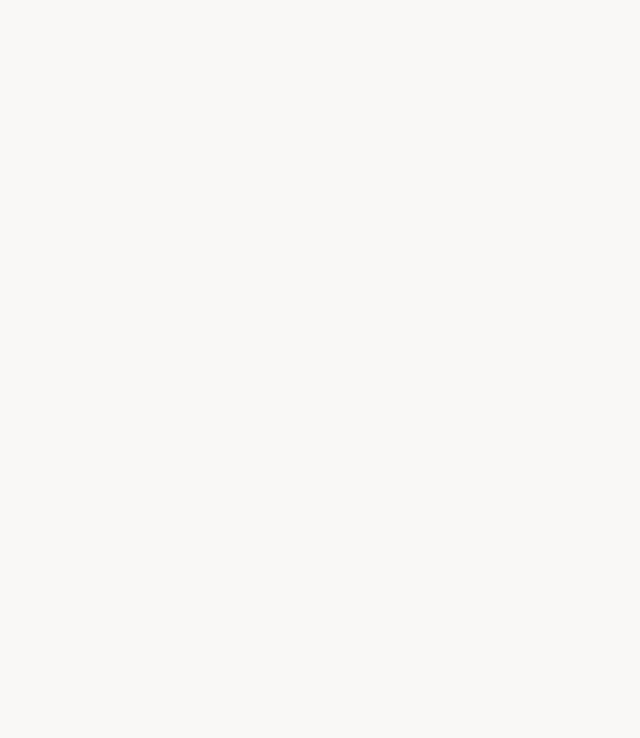
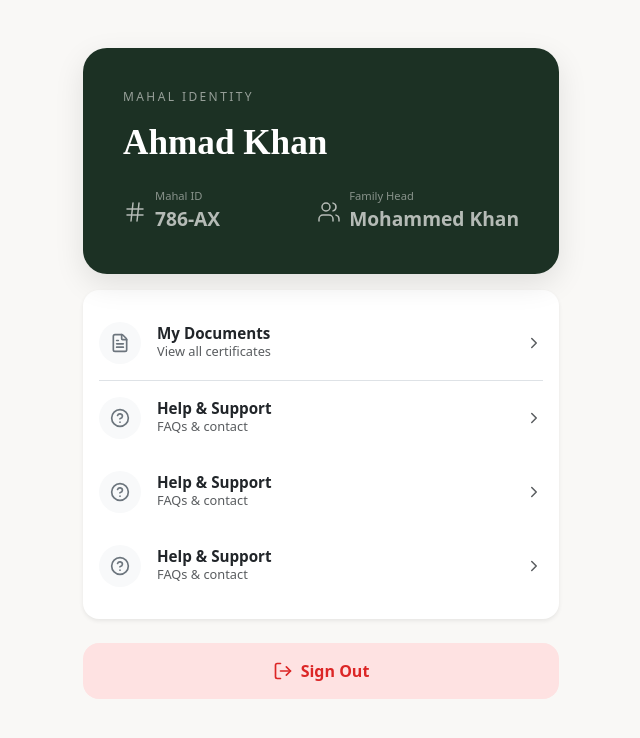
Before and after one commit to ashminashref/community_connect, a React (Vite) app: page /userprofile in a window 1280 px wide. Before the commit this address had no page. Shown: the top 738 px of the page, without its empty margins (319-959 px from the left). Built offline with nearby package versions, Linux system fonts and the light colour scheme; a web font is replaced by a local one.

Commit message:
build user profile

```diff
--- a/index.html
+++ b/index.html
@@ -12,13 +12,10 @@
       href="https://fonts.googleapis.com/css2?family=DM+Sans:ital,opsz,wght@0,9..40,100..1000;1,9..40,100..1000&family=Playfair+Display:ital,wght@0,400..900;1,400..900&display=swap"
       rel="stylesheet"
     />
-    <!-- Noto Sans Arabic -->
-    <link rel="preconnect" href="https://fonts.googleapis.com" />
-    <link rel="preconnect" href="https://fonts.gstatic.com" crossorigin />
-    <link
-      href="https://fonts.googleapis.com/css2?family=Noto+Sans+Arabic:wght@100..900&display=swap"
-      rel="stylesheet"
-    />
+    <!-- Amiri -->
+   <link rel="preconnect" href="https://fonts.googleapis.com">
+<link rel="preconnect" href="https://fonts.gstatic.com" crossorigin>
+<link href="https://fonts.googleapis.com/css2?family=Amiri:ital,wght@0,400;0,700;1,400;1,700&display=swap" rel="stylesheet">
   </head>
   <body>
     <div id="root"></div>
--- a/src/App.jsx
+++ b/src/App.jsx
@@ -20,11 +20,10 @@ function App() {
         <Routes>
           <Route path='' element = {<Home/>}/>
           <Route path = 'notification/' element = {<Notifications/>}/>
-          <Route path='profile/' element={<Profile/>}/>
+          <Route path='userprofile/' element={<Profile/>}/>
           <Route path='payment/' element={<PaymentPage/>}/>
           <Route path='certificate/' element={<Certificate/>}/>
           <Route path = 'duas' element = {<UserDua/>}/>
-
         </Routes>
           </div>
       </ThemeProvider>
--- a/src/Common/User/FloatingNav.jsx
+++ b/src/Common/User/FloatingNav.jsx
@@ -20,7 +20,7 @@ function Floatingnav() {
         </div>
         </Link>
 
-        <Link to = 'profile'>
+        <Link to = 'userprofile'>
         <div className="nav-item d-flex flex-column align-items-center justify-content-center">
           <User className="lucide-icon" />
           Profile
--- a/src/Data/Duas.js
+++ b/src/Data/Duas.js
@@ -23,7 +23,7 @@ export const duas = [
   {
     "id": 3,
     "title": "For Parents",
-    "arabic": "رَّبِّ ارْحَمْهُمَا കമാ رَبَّيَانِي صَغِيرًا",
+"arabic": "رَّبِّ ارْحَمْهُمَا كَمَا رَبَّيَانِي صَغِيرًا",
     "transliteration": "Rabbi irhamhuma kama rabbayani sagheera",
     "translation_en": "My Lord, have mercy upon them as they brought me up [when I was] small.",
     "translation_ml": "എന്റെ രക്ഷിതാവേ! അവർ ഇരുവരും ചെറുപ്പത്തിൽ എന്നെ വളർത്തിയത് പോലെ നീ അവരോട് കരുണ കാണിക്കേണമേ.",
--- a/src/Pages/User/Profile.jsx
+++ b/src/Pages/User/Profile.jsx
@@ -1,9 +1,72 @@
-import React from 'react'
+import React from 'react';
+import { Link } from 'react-router-dom';
+import { FileText, CreditCard, Settings, Moon, HelpCircle, ChevronRight, LogOut } from 'lucide-react';
+import Usercard from '../../Components/User/Home/Usercard';
+
+const SettingRow = ({ icon: Icon, title, subtitle, linkTo, isLast }) => (
+  <Link to={linkTo} className="text-decoration-none text-dark">
+    <div className={`d-flex align-items-center justify-content-between py-3 ${!isLast ? 'border-bottom' : ''}`}>
+      <div className="d-flex align-items-center gap-3">
+        <div className="bg-light p-2 rounded-circle d-flex align-items-center justify-content-center" style={{ width: '42px', height: '42px' }}>
+          <Icon size={20} className="text-secondary" />
+        </div>
+        <div>
+          <h6 className="mb-0 fw-bold" style={{ fontSize: '0.95rem' }}>{title}</h6>
+          <p className="mb-0 text-muted" style={{ fontSize: '0.8rem' }}>{subtitle}</p>
+        </div>
+      </div>
+      <ChevronRight size={18} className="text-muted" />
+    </div>
+  </Link>
+);
 
 function Profile() {
   return (
-    <div>Profile</div>
-  )
+    <div className="container pb-5" style={{ maxWidth: '500px' }}>
+      <Usercard />
+
+      <div className="bg-white rounded-4 shadow-sm p-3 mt-3">
+        <SettingRow
+          icon={FileText}
+          title="My Documents"
+          subtitle="View all certificates"
+          linkTo="/documents"
+        />
+        {/* ... other rows ... */}
+        <SettingRow
+          icon={HelpCircle}
+          title="Help & Support"
+          subtitle="FAQs & contact"
+          linkTo="/support"
+          isLast={true}
+        />
+
+        <SettingRow
+          icon={HelpCircle}
+          title="Help & Support"
+          subtitle="FAQs & contact"
+          linkTo="/support"
+          isLast={true}
+        />
+
+        <SettingRow
+          icon={HelpCircle}
+          title="Help & Support"
+          subtitle="FAQs & contact"
+          linkTo="/support"
+          isLast={true}
+        />
+      </div>
+
+      <button
+        className="btn w-100 mt-4 py-3 rounded-4 d-flex align-items-center justify-content-center gap-2 border-0"
+        style={{ backgroundColor: '#fee2e2', color: '#dc2626' }}
+      >
+        <LogOut size={20} />
+        <span className="fw-bold">Sign Out</span>
+      </button>
+    </div>
+  );
 }
 
-export default Profile
+export default Profile;
--- a/src/Pages/User/UserDua.css
+++ b/src/Pages/User/UserDua.css
@@ -2,7 +2,7 @@
     font-family: 'PlayFair Display';
     color: var(--text-primary-color);
 }
-.header-p,.dua-small, .dua-trans{
+.header-p,.dua-small{
     font-family: 'DM Sans';
     color: var(--text-secondary-color);
 }
@@ -11,14 +11,20 @@
     color: var(--text-secondary-color) !important;
 }
 .search-icon{
-    color: var(--icon-bg);
+    color: var(--text-primary-color);
+}
+.search-bar:focus{
+    outline: 1px solid var(--card-bg-primary) !important;
 }
 .cat-btn{
-    color: var(--text-secondary-color) !important;
+    color: var(--text-primary-color) !important;
     background-color: var(--card-bg-secondary) !important;
 }
-.cat-btn:active{
-    background-color: var(--text-primary-color) !important;
+.cat-btn.active{
+    background-color: var(--nav-icon-txt) !important;
+    color: var(--icon-active-txt) !important;
+    border: none;
+
 }
 .dua-card{
     background-color: var(--card-bg-secondary);
@@ -30,6 +36,20 @@
 
 }
 .arabic-text{
-    font-family: 'Noto Sans Arabic' !important;
+    font-family: 'Amiri' !important;
     color: var(--text-primary-color);
+    font-size: 1.8rem;
+    line-height: 60px;
 }
+.trans-p, .trans-p-ml{
+    color: var(--text-secondary-color);
+}
+.dua-trans{
+    color: var(--text-primary-color);
+    font-family: 'DM Sans';
+}
+@media (max-width:768px){
+    .arabic-text{
+        font-size: 1.5rem;
+    }
+}
--- a/src/Pages/User/UserDua.jsx
+++ b/src/Pages/User/UserDua.jsx
@@ -23,7 +23,7 @@ const UserDua = () => {
   }, [searchTerm, activeCategory]);
 
   return (
-    <div className="min-vh-100 mb-5 pb-5">
+    <div className=" mb-5 pb-5">
         <Topbar/>
       <div className="container mt-5  pt-5" >
 
@@ -39,8 +39,8 @@ const UserDua = () => {
           </button>
 
           <div className="certificate-header-text">
-            <h1>Request Certificate</h1>
-            <p>Submit your application</p>
+            <h1>Daily Duas</h1>
+            <p>Supplications for every occassion</p>
           </div>
         </header>
 
@@ -62,14 +62,14 @@ const UserDua = () => {
             <button
               key={cat}
               onClick={() => setActiveCategory(cat)}
-              className="btn cat-btn btn-sm rounded-pill px-3 ">
+              className={`btn cat-btn btn-sm rounded-pill px-3 ${activeCategory === cat? 'active': ''}`}>
               {cat}
             </button>
           ))}
         </div>
 
         {/* Duas List */}
-        <div className="d-flex flex-column gap-4">
+        <div className="d-flex flex-column gap-4 ">
           {filteredDuas.map((dua) => (
             <div key={dua.id} className="dua-card rounded-4 p-4" >
               <div className="d-flex justify-content-between align-items-start mb-3">
@@ -93,9 +93,9 @@ const UserDua = () => {
 
               <div className="mt-2">
                 <p className=" fst-italic mb-1 dua-trans">{dua.transliteration}</p>
-                <p className="mb-2" style={{ fontSize: '0.95rem', color: '#cbd5e0' }}>{dua.translation_en}</p>
+                <p className="mb-2 trans-p" style={{ fontSize: '0.95rem' }}>{dua.translation_en}</p>
                 <hr style={{ borderColor: '#ffffff1a' }} />
-                <p className="mb-0" style={{ fontSize: '0.95rem', color: '#a0aec0', fontFamily: 'Manjari, sans-serif' }}>
+                <p className="mb-0 trans-p-ml" style={{ fontSize: '0.95rem',  fontFamily: 'Manjari, sans-serif' }}>
                    {dua.translation_ml}
                 </p>
               </div>
--- a/src/UI/PayButton.css
+++ b/src/UI/PayButton.css
@@ -7,7 +7,7 @@
   background: #1a1a1a !important; /* Overriding BS primary */
   color: white !important;
   border-radius: 8px;
-  transition: all 0.3s ease;
+  transition: all 0.3s ease !important;
   display: flex;
   justify-content: space-between;
 }
--- a/src/UI/SubmitButton.css
+++ b/src/UI/SubmitButton.css
@@ -1,20 +1,20 @@
 .submit-btn {
   position: relative;
   width: 100%;
-  padding: 22px 28px;
+  padding: 22px 24px;
   display: flex;
   justify-content: space-between;
   font-size: 16px;
   background: #1a1a1a !important;
   color: white !important;
   border-radius: 8px;
-  transition: all 0.3s ease;
+  transition: all 0.3s ease !important;
   overflow: hidden;
 }
 
 .submit-btn:hover {
-  transform: translateY(-2px);
-  box-shadow: 0 5px 15px rgba(0, 0, 0, 0.4);
+  transform: translateY(-2px) !important;
+  box-shadow: 0 5px 15px rgba(0, 0, 0, 0.4) !important;
 }
 
 .icon-container {
--- a/src/UI/SubmitButton.jsx
+++ b/src/UI/SubmitButton.jsx
@@ -4,7 +4,7 @@ import './SubmitButton.css';
 
 const SubmitButton = () => {
   return (
-    <div className="d-flex justify-content-center mb-5 pb-5">
+    <div className="d-flex justify-content-center mb-5 pb-4">
       <Button className="submit-btn d-flex align-items-center gap-2 border-0 p-4">
         <span className="btn-text">Submit</span>
         <div className="icon-container">
```
